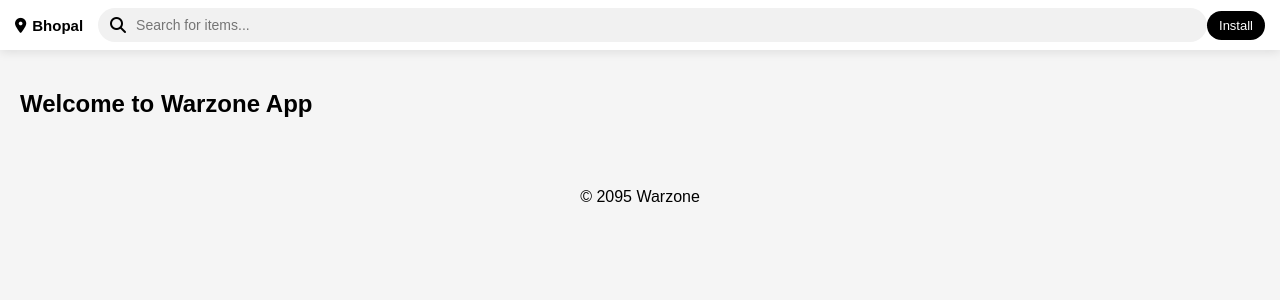
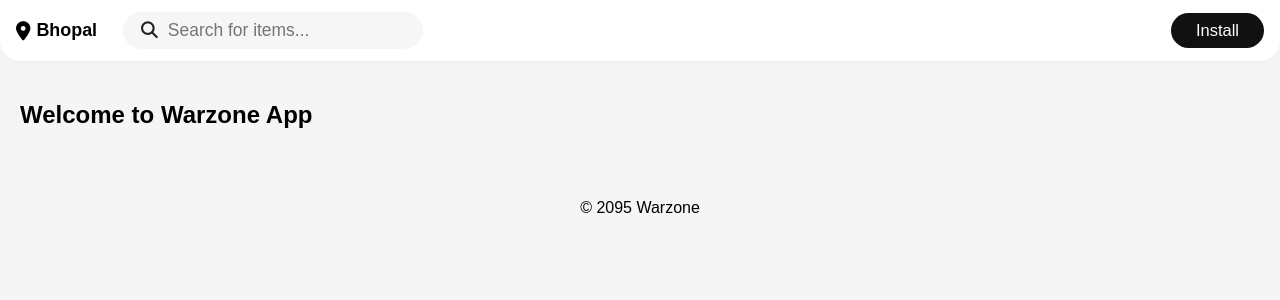
Before and after one commit to Akhil80git/fistReattest, a React (Vite) app: page / in a window 1280 px wide. Shown: the top 300 px of the page. Built offline with nearby package versions, Linux system fonts and the light colour scheme.

Commit message:
Kuch change kiya hai

```diff
--- a/src/App.css
+++ b/src/App.css
@@ -1,38 +1,6 @@
-.role-cards {
-  display: flex;
-  gap: 2rem;
-  margin: 2rem auto;
-  justify-content: center;
-  flex-wrap: wrap;
+body {
+  margin: 0;
+  padding: 0;
+  font-family: 'Inter', 'Segoe UI', Arial, sans-serif;
+  background: #f7f7f7;
 }
-.role-card {
-  background: #fff;
-  border-radius: 12px;
-  box-shadow: 0 4px 12px rgba(0,0,0,0.07);
-  padding: 2rem 1.5rem;
-  min-width: 220px;
-  max-width: 300px;
-  text-align: center;
-  transition: box-shadow 0.2s;
-}
-.role-card h3 {
-  margin-bottom: 1rem;
-  color: #10b981;
-}
-.role-card.user { border-top: 4px solid #10b981;}
-.role-card.delivery { border-top: 4px solid #3b82f6;}
-.role-card.owner { border-top: 4px solid #fb7185;}
-.role-card:hover {
-  box-shadow: 0 8px 24px rgba(16,185,129,0.09);
-}
-@media (max-width: 700px) {
-  .role-cards {
-    flex-direction: column;
-    align-items: center;
-    gap: 1.2rem;
-  }
-  .role-card {
-    width: 90%;
-    max-width: 95vw;
-  }
-}
--- a/src/co/Nav.css
+++ b/src/co/Nav.css
@@ -1,62 +1,83 @@
 .top-nav {
   display: flex;
+  justify-content: space-between;
   align-items: center;
-  justify-content: space-between;
-  padding: 12px 15px;
-  background: white;
-  box-shadow: 0 2px 10px rgba(0,0,0,0.1);
-  position: sticky;
-  top: 0;
-  z-index: 100;
-  height: 50px;
-  box-sizing: border-box;
+  padding: 12px 16px;
+  background-color: #fff;
+  box-shadow: 0 2px 8px rgba(128,128,128,0.05);
+  border-radius: 0 0 20px 20px;
+  gap: 16px;
 }
 
 .left-box {
   display: flex;
   align-items: center;
-  gap: 15px;
-  flex: 1;
+  gap: 16px;
 }
 
 .location-box {
   display: flex;
   align-items: center;
-  gap: 6px;
-  font-size: 15px;
-  font-weight: bold;
+  font-weight: 700;
+  font-size: 1.12rem;
+  margin-right: 10px;
+}
+
+.location-box i {
+  margin-right: 6px;
+  font-size: 1.2rem;
 }
 
 .search-box {
-  flex: 1;
   display: flex;
   align-items: center;
-  background: #f1f1f1;
-  padding: 8px 12px;
-  border-radius: 20px;
-  gap: 8px;
+  background: #f6f6f6;
+  border-radius: 999px;
+  padding: 7px 18px;
+  min-width: 280px;
+  max-width: 400px;
+  width: 300px;
+  box-sizing: border-box;
+  transition: box-shadow 0.13s;
+}
+
+.search-box:focus-within {
+  box-shadow: 0 0 0 2px #9992;
+}
+
+.search-box i {
+  margin-right: 8px;
+  color: #222;
+  font-size: 1.05rem;
 }
 
 .search-box input {
   border: none;
-  background: none;
+  outline: none;
+  background: transparent;
+  font-size: 1.09rem;
+  color: #444;
   width: 100%;
-  outline: none;
-  font-size: 14px;
 }
 
 .right-box {
   display: flex;
   align-items: center;
-  gap: 15px;
 }
 
 .install-btn {
-  padding: 7px 12px;
-  background: black;
-  color: white;
-  border-radius: 16px;
-  font-size: 13px;
+  background: #111;
+  color: #fff;
+  font-size: 1.03rem;
+  padding: 8px 25px;
+  border: none;
+  border-radius: 999px;
   cursor: pointer;
-  border: none;
+  font-weight: 500;
+  transition: filter 0.18s;
 }
+
+.install-btn:hover,
+.install-btn:focus {
+  filter: brightness(1.10);
+}
```
